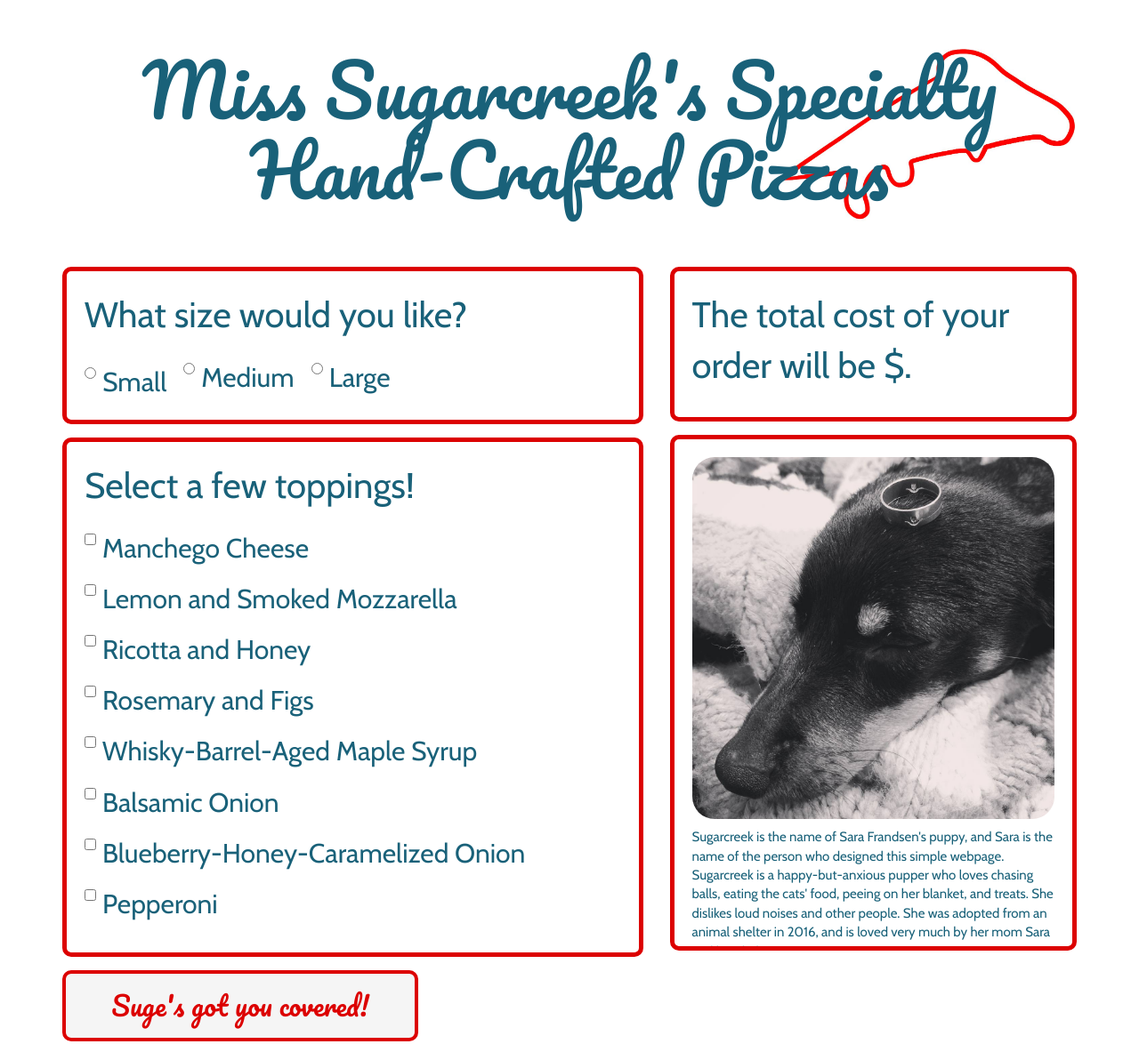
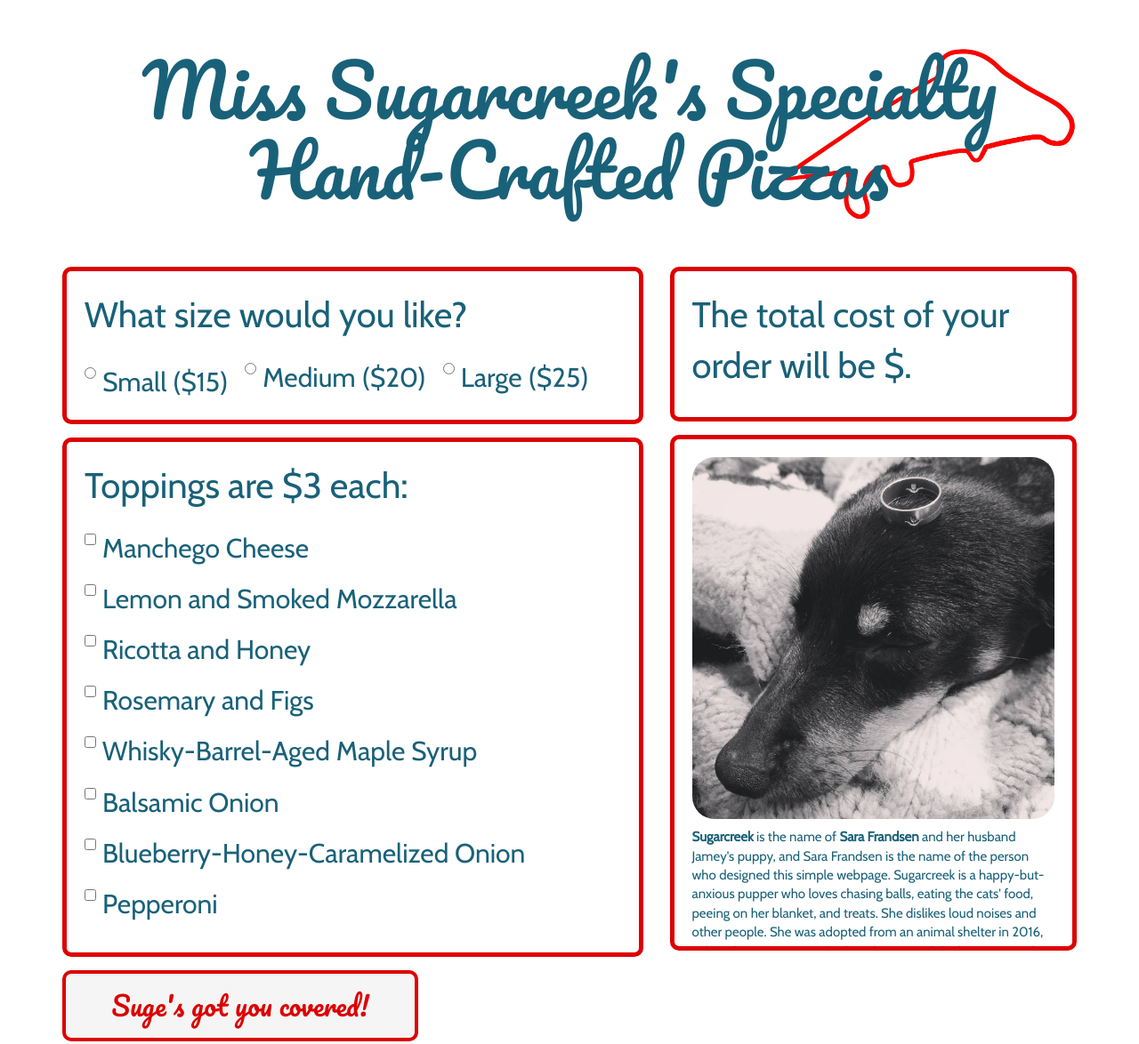
Before and after one commit to sarafrandsen/order-pizza, a plain HTML site: page index.html in a window 1280 px wide. Shown: the top 1174 px of the page at 89% size. Drawn offline with nearby package versions, Linux system fonts and the light colour scheme.

```diff
--- a/index.html
+++ b/index.html
@@ -23,15 +23,15 @@
               <!-- radio buttons here -->
               <p>What size would you like?</p>
               <div>
-                <label class="radio radio-inline"><input type="radio" name="size" value="15">Small</label>
-                <label class="radio radio-inline"><input type="radio" name="size" value="20">Medium</label>
-                <label class="radio radio-inline"><input type="radio" name="size" value="25">Large</label>
+                <label class="radio radio-inline"><input type="radio" name="size" value="15">Small ($15)</label>
+                <label class="radio radio-inline"><input type="radio" name="size" value="20">Medium ($20)</label>
+                <label class="radio radio-inline"><input type="radio" name="size" value="25">Large ($25)</label>
               </div>
             </div>
           <!-- toppings -->
             <div class="choose-toppings">
               <!-- check boxes here -->
-              <p>Select a few toppings!</p>
+              <p>Toppings are $3 each:</p>
               <div class="checkbox checkbox-danger">
                 <label><input type="checkbox" name="topping" value="3">Manchego Cheese</label><br>
                 <label><input type="checkbox" name="topping" value="3">Lemon and Smoked Mozzarella</label><br>
@@ -56,7 +56,7 @@
           <!-- price display -->
           <div class="bio">
             <p><img src="img/suge.png"></p>
-            <p>Sugarcreek is the name of Sara Frandsen's puppy, and Sara is the name of the person who designed this simple webpage. Sugarcreek is a happy-but-anxious pupper who loves chasing balls, eating the cats' food, peeing on her blanket, and treats. She dislikes loud noises and other people. She was adopted from an animal shelter in 2016, and is loved very much by her mom Sara and her dad Jamey.<br>
+            <p><strong>Sugarcreek</strong> is the name of <strong>Sara Frandsen</strong> and her husband Jamey's puppy, and Sara Frandsen is the name of the person who designed this simple webpage. Sugarcreek is a happy-but-anxious pupper who loves chasing balls, eating the cats' food, peeing on her blanket, and treats. She dislikes loud noises and other people. She was adopted from an animal shelter in 2016, suffers from trauma, and is loved very much by her mom and dad.<br>
             For more info on Suge, pizza, or webpages, feel free to contact Sara via <a href="emailto:sara.frandsen@gmail.com">email</a>, or follow her on <a href="https://github.com/sarafrandsen">github.com</a>.
           </div>
         </div>
--- a/js/scripts.js
+++ b/js/scripts.js
@@ -25,7 +25,7 @@ $(document).ready(function() {
       pizzaOrder.toppings += toppingsChosen;
     });
 
-    if (isNaN(pizzaOrder)) {
+    if (isNaN(pizzaOrder.pizzaSize)) {
       alert("Please select a pizza size.");
       return;
     }
```
